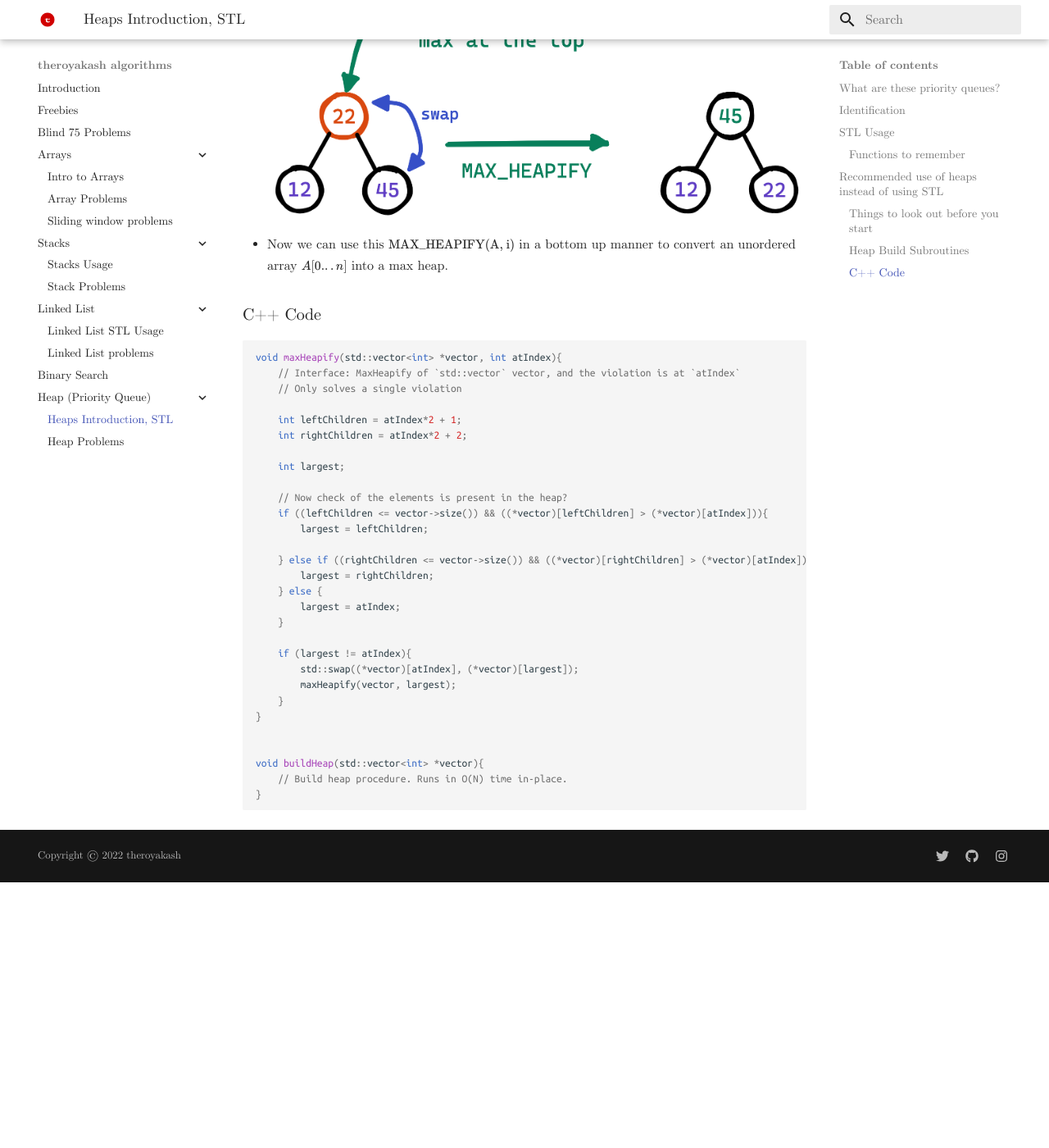
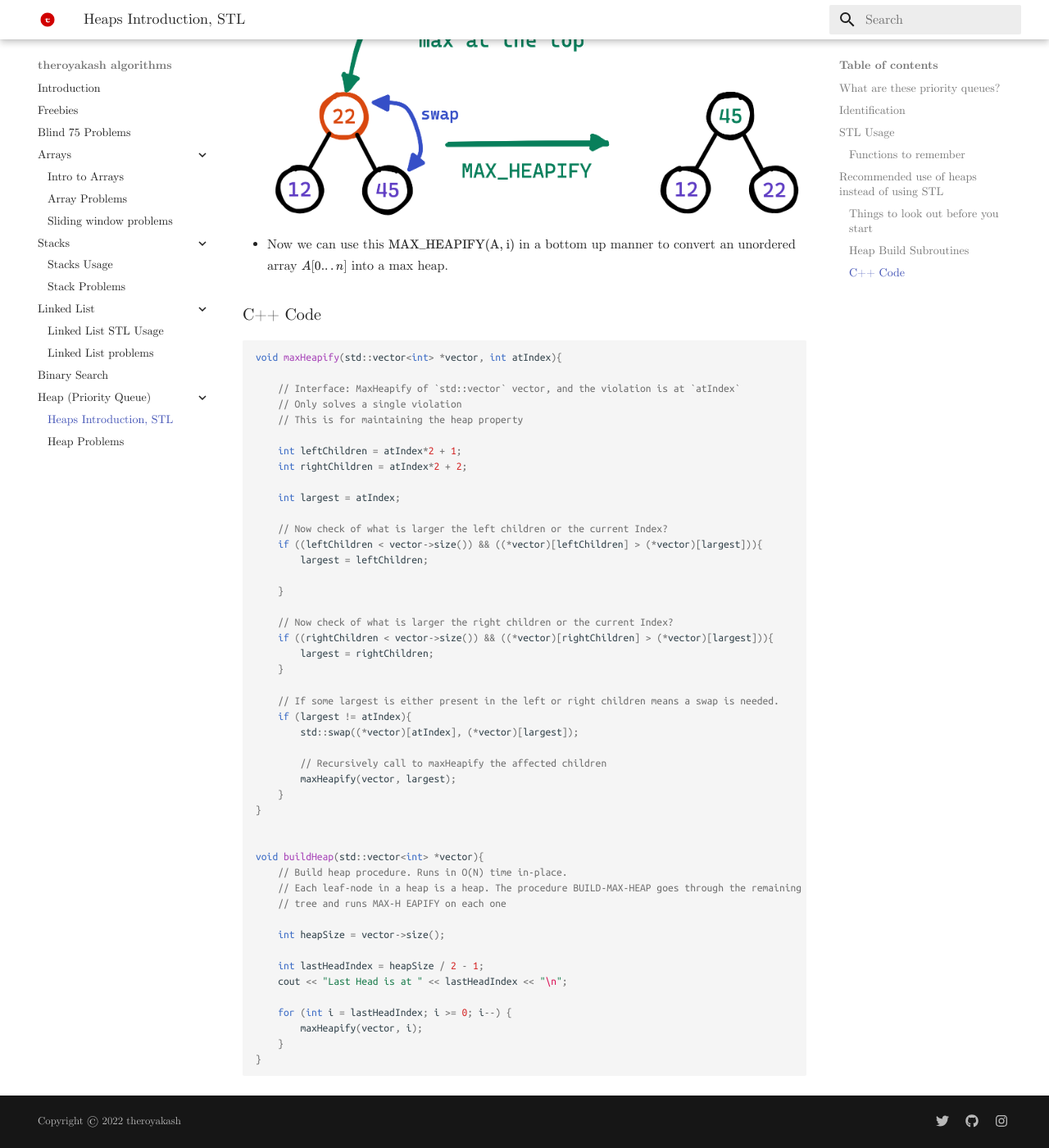
Before and after one commit to theroyakash/algorithms.theroyakash.com, an MkDocs documentation site: the page built from docs/heaps/heap-pq.md, in a window 1280 px wide and 1400 px high, scrolled down 3849 px. Shown: the whole window at 82% size. Built offline with MkDocs 1.6.1 and Material for MkDocs 9.7.7, drawn with Linux system fonts in a browser that asks for light colours; before the commit the page ends 4925 px from its top, so only the background shows below that.

Commit message:
🐛 FIX: Fixed a bug in the heap build code

````diff
--- a/docs/heaps/heap-pq.md
+++ b/docs/heaps/heap-pq.md
@@ -98,26 +98,32 @@ There are 2 subroutines according to the the guidelines described in Corman Book
 ### C++ Code
 ```cpp
 void maxHeapify(std::vector<int> *vector, int atIndex){
+
 	// Interface: MaxHeapify of `std::vector` vector, and the violation is at `atIndex`
 	// Only solves a single violation
+	// This is for maintaining the heap property
 
 	int leftChildren = atIndex*2 + 1;
 	int rightChildren = atIndex*2 + 2;
 
-	int largest;
+	int largest = atIndex;
 
-	// Now check of the elements is present in the heap?
-	if ((leftChildren <= vector->size()) && ((*vector)[leftChildren] > (*vector)[atIndex])){
+	// Now check of what is larger the left children or the current Index?
+	if ((leftChildren < vector->size()) && ((*vector)[leftChildren] > (*vector)[largest])){
 		largest = leftChildren;
 
-	} else if ((rightChildren <= vector->size()) && ((*vector)[rightChildren] > (*vector)[atIndex])){
-		largest = rightChildren;
-	} else {
-		largest = atIndex;
 	}
 
+	// Now check of what is larger the right children or the current Index?
+    if ((rightChildren < vector->size()) && ((*vector)[rightChildren] > (*vector)[largest])){
+		largest = rightChildren;
+	}
+
+	// If some largest is either present in the left or right children means a swap is needed.
 	if (largest != atIndex){
 		std::swap((*vector)[atIndex], (*vector)[largest]);
+
+		// Recursively call to maxHeapify the affected children
 		maxHeapify(vector, largest);
 	}
 }
@@ -125,5 +131,16 @@ void maxHeapify(std::vector<int> *vector, int atIndex){
 
 void buildHeap(std::vector<int> *vector){
 	// Build heap procedure. Runs in O(N) time in-place.
+	// Each leaf-node in a heap is a heap. The procedure BUILD-MAX-HEAP goes through the remaining nodes of the
+	// tree and runs MAX-H EAPIFY on each one
+
+	int heapSize = vector->size();
+
+	int lastHeadIndex = heapSize / 2 - 1;
+	cout << "Last Head is at " << lastHeadIndex << "\n";
+
+	for (int i = lastHeadIndex; i >= 0; i--) {
+		maxHeapify(vector, i);
+	}
 }
 ```
````
